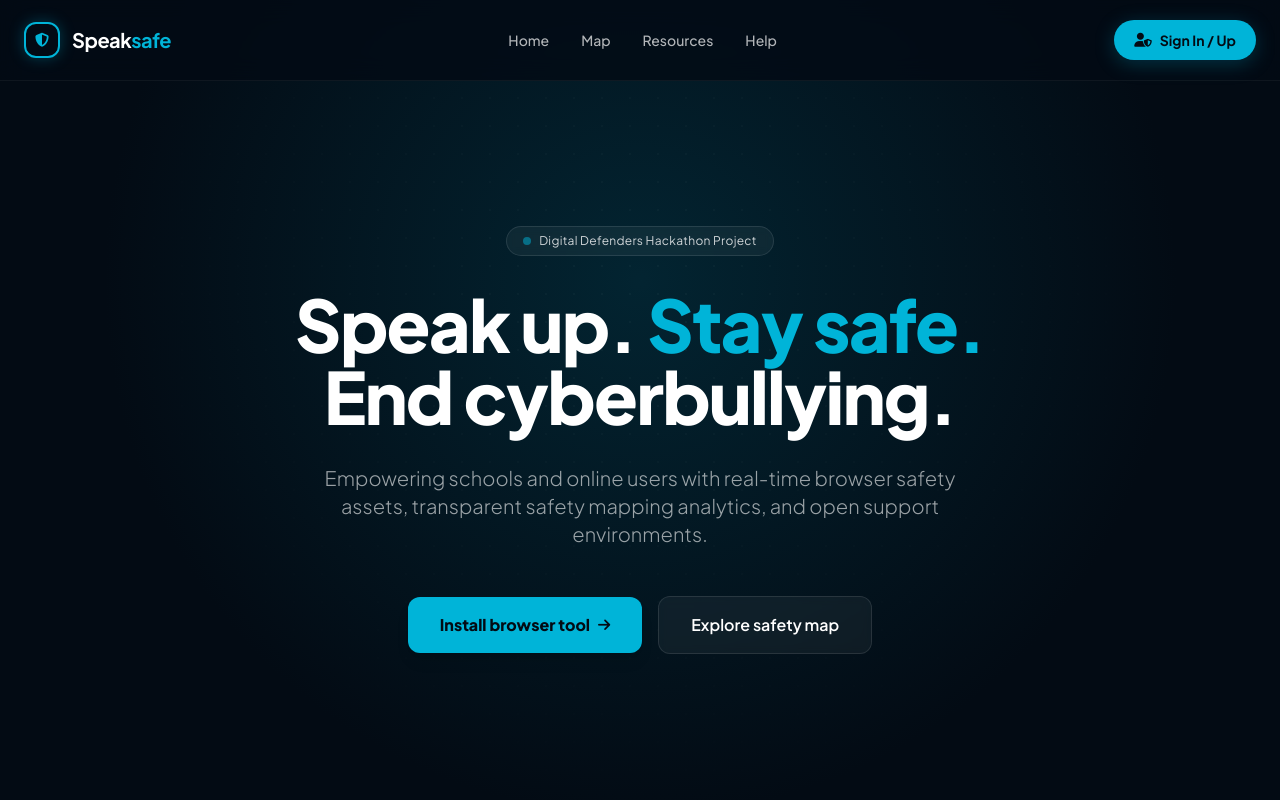
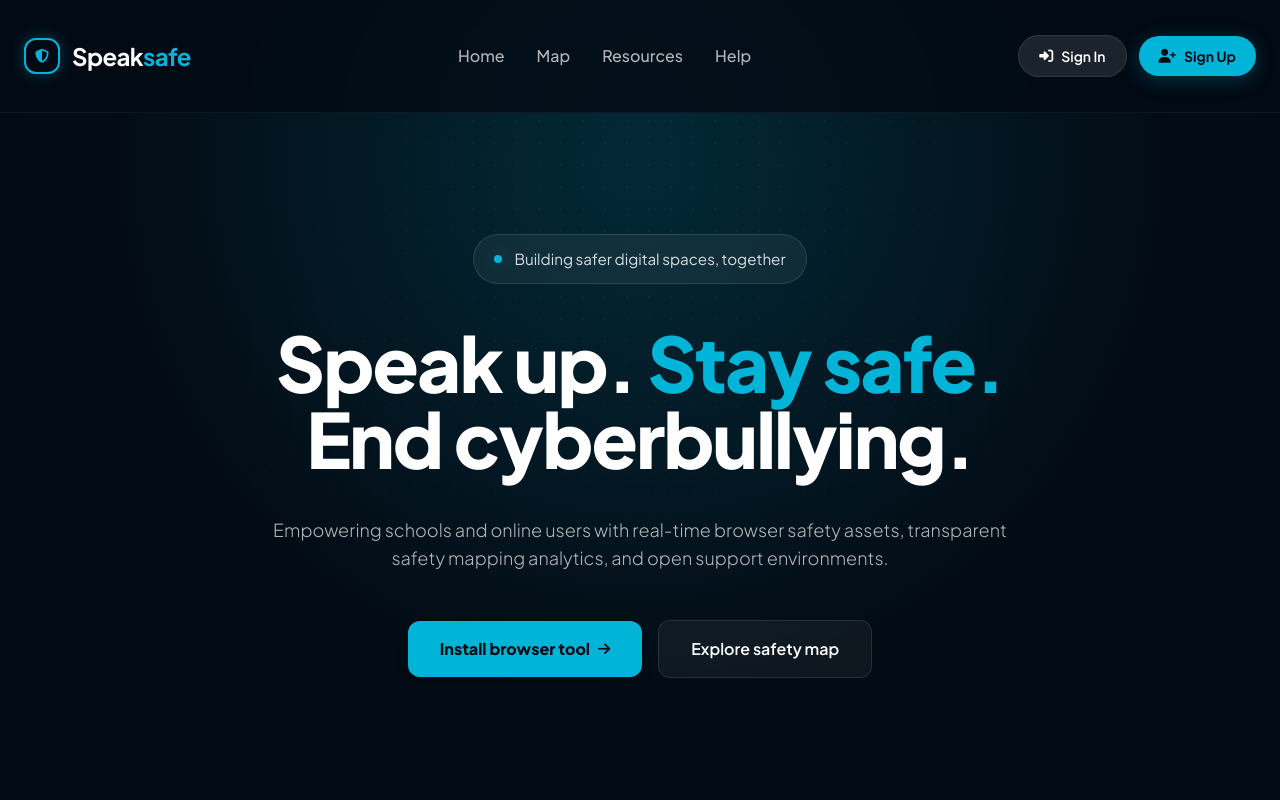
Before and after one commit to endina/astronova, a plain HTML site: page index.html in a window 1280 px wide. Shown: the top 800 px of the page. Drawn offline with nearby package versions, Linux system fonts and the light colour scheme.

Commit message:
i made the some maybe final changes for navbar and hero section

```diff
--- a/index.html
+++ b/index.html
@@ -29,12 +29,48 @@
         body {
             font-family: 'Plus Jakarta Sans', sans-serif;
         }
+        .headline-bg {
+            position: relative;
+            display: inline-block;
+            padding: 0.5rem 1rem;
+            z-index: 0;
+        }
+        .headline-bg::before {
+            content: '';
+            position: absolute;
+            inset: -10px;
+            background-image: radial-gradient(rgba(255,255,255,0.08) 1px, transparent 0);
+            background-size: 10px 10px;
+            opacity: 0.16;
+            z-index: -1;
+            border-radius: 1rem;
+            pointer-events: none;
+        }
         .hero-glow {
-            background: radial-gradient(circle at 50% 35%, rgba(0, 180, 216, 0.15) 0%, rgba(3, 11, 20, 1) 65%);
+            background: radial-gradient(circle at 50% 20%, rgba(0, 180, 216, 0.18) 0%, rgba(3, 11, 20, 1) 60%);
         }
         .dot-matrix {
-            background-image: radial-gradient(rgba(255, 255, 255, 0.03) 1px, transparent 0);
-            background-size: 28px 28px;
+            background-image: radial-gradient(rgba(255, 255, 255, 0.04) 1px, transparent 0);
+            background-size: 22px 22px;
+        }
+        .hero-badge {
+            display: inline-flex;
+            align-items: center;
+            gap: 0.75rem;
+            border: 1px solid rgba(255,255,255,0.12);
+            background: rgba(255,255,255,0.06);
+            padding: 0.8rem 1.25rem;
+            border-radius: 999px;
+            font-size: 0.95rem;
+            color: rgba(255,255,255,0.84);
+            backdrop-filter: blur(12px);
+        }
+        .hero-badge span {
+            width: 0.5rem;
+            height: 0.5rem;
+            border-radius: 999px;
+            background: #00b4d8;
+            box-shadow: 0 0 18px rgba(0,180,216,0.45);
         }
         .glass-panel {
             background: rgba(255, 255, 255, 0.03);
@@ -47,47 +83,51 @@
 <body class="bg-brandDark text-white antialiased dot-matrix min-h-screen">
 
     <header class="fixed top-0 left-0 w-full z-40 bg-brandDark/80 backdrop-blur-md border-b border-white/5">
-        <div class="max-w-7xl mx-auto px-6 h-20 flex items-center justify-between">
+        <div class="max-w-7xl mx-auto px-6 h-28 flex items-center justify-between">
 
             <a href="#home" class="flex items-center gap-3 group">
                 <div class="w-9 h-9 rounded-xl bg-transparent border-2 border-brandTeal flex items-center justify-center shadow-[0_0_15px_rgba(0,180,216,0.3)] group-hover:scale-105 transition-transform">
                     <i class="fa-solid fa-shield-halved text-brandTeal text-sm"></i>
                 </div>
-                <span class="text-xl font-bold tracking-tight text-white">
+                <span class="text-2xl font-bold tracking-tight text-white">
                     Speak<span class="text-brandTeal">safe</span>
                 </span>
             </a>
 
             <nav class="hidden md:flex items-center gap-8">
-                <a href="#home" class="text-sm font-medium text-white/70 hover:text-brandTeal transition-colors">Home</a>
-                <a href="#map" class="text-sm font-medium text-white/70 hover:text-brandTeal transition-colors">Map</a>
-                <a href="#resources" class="text-sm font-medium text-white/70 hover:text-brandTeal transition-colors">Resources</a>
-                <a href="#help" class="text-sm font-medium text-white/70 hover:text-brandTeal transition-colors">Help</a>
+                <a href="#home" class="text-base font-medium text-white/70 hover:text-brandTeal transition-colors">Home</a>
+                <a href="#map" class="text-base font-medium text-white/70 hover:text-brandTeal transition-colors">Map</a>
+                <a href="#resources" class="text-base font-medium text-white/70 hover:text-brandTeal transition-colors">Resources</a>
+                <a href="#help" class="text-base font-medium text-white/70 hover:text-brandTeal transition-colors">Help</a>
             </nav>
 
-            <div id="auth-nav-zone">
-                <button onclick="openAuthModal()" class="bg-brandTeal hover:bg-brandTealHover text-brandDark font-bold px-5 py-2.5 rounded-full text-sm flex items-center gap-2 transition-all shadow-[0_4px_20px_rgba(0,180,216,0.25)] hover:scale-105">
-                    <i class="fa-solid fa-user-shield"></i>
-                    <span id="auth-btn-text">Sign In / Up</span>
+            <div id="auth-nav-zone" class="flex items-center gap-3">
+                <button onclick="openAuthModal('signin')" class="bg-white/10 hover:bg-white/15 text-white font-semibold px-5 py-2.5 rounded-full text-sm flex items-center gap-2 transition-all border border-white/10">
+                    <i class="fa-solid fa-right-to-bracket"></i>
+                    Sign In
+                </button>
+                <button onclick="openAuthModal('signup')" class="bg-brandTeal hover:bg-brandTealHover text-brandDark font-bold px-5 py-2.5 rounded-full text-sm flex items-center gap-2 transition-all shadow-[0_4px_20px_rgba(0,180,216,0.25)] hover:scale-105">
+                    <i class="fa-solid fa-user-plus"></i>
+                    Sign Up
                 </button>
             </div>
         </div>
     </header>
 
-    <section id="home" class="hero-glow min-h-screen flex flex-col items-center justify-center px-6 pt-20">
-        <div class="max-w-4xl text-center space-y-8">
+    <section id="home" class="hero-glow min-h-screen flex flex-col items-center justify-center px-6 pt-28">
+        <div class="max-w-5xl text-center space-y-8">
 
-            <div class="inline-flex items-center gap-2 bg-white/5 border border-white/10 px-4 py-1.5 rounded-full text-xs text-white/80 tracking-wide backdrop-blur-sm">
-                <span class="w-2 h-2 rounded-full bg-brandTeal animate-pulse"></span>
-                Digital Defenders Hackathon Project
+            <div class="hero-badge">
+                <span></span>
+                Building safer digital spaces, together
             </div>
 
-            <h1 class="text-5xl md:text-7xl font-extrabold tracking-tight text-white leading-[1.12]">
+            <h1 class="headline-bg text-5xl md:text-7xl lg:text-[4.75rem] font-extrabold tracking-tight text-white leading-[1.06]">
                 Speak up. <span class="text-brandTeal">Stay safe.</span><br>
                 End cyberbullying.
             </h1>
 
-            <p class="text-lg md:text-xl text-white/60 max-w-2xl mx-auto font-light leading-relaxed">
+            <p class="text-base md:text-lg text-white/70 max-w-3xl mx-auto font-light leading-relaxed">
                 Empowering schools and online users with real-time browser safety assets, transparent safety mapping analytics, and open support environments.
             </p>
 
@@ -147,8 +187,26 @@
     <script>
         let isSignUpMode = true;
 
-        function openAuthModal() {
+        function openAuthModal(mode) {
+            isSignUpMode = (mode === 'signup');
+            const title = document.getElementById('modal-title');
+            const subtitle = document.getElementById('modal-subtitle');
+            const prompt = document.getElementById('switch-prompt');
+            const actionBtn = document.getElementById('switch-action-btn');
             const modal = document.getElementById('auth-modal');
+
+            if (isSignUpMode) {
+                title.innerText = "Welcome Defender";
+                subtitle.innerText = "Create an account to track reporting statistics.";
+                prompt.innerText = "Already have a defender account?";
+                actionBtn.innerText = "Log In";
+            } else {
+                title.innerText = "Welcome Back";
+                subtitle.innerText = "Access your digital safety profile hub.";
+                prompt.innerText = "New to the platform?";
+                actionBtn.innerText = "Create Account";
+            }
+
             modal.classList.remove('invisible', 'opacity-0');
         }
 
```
